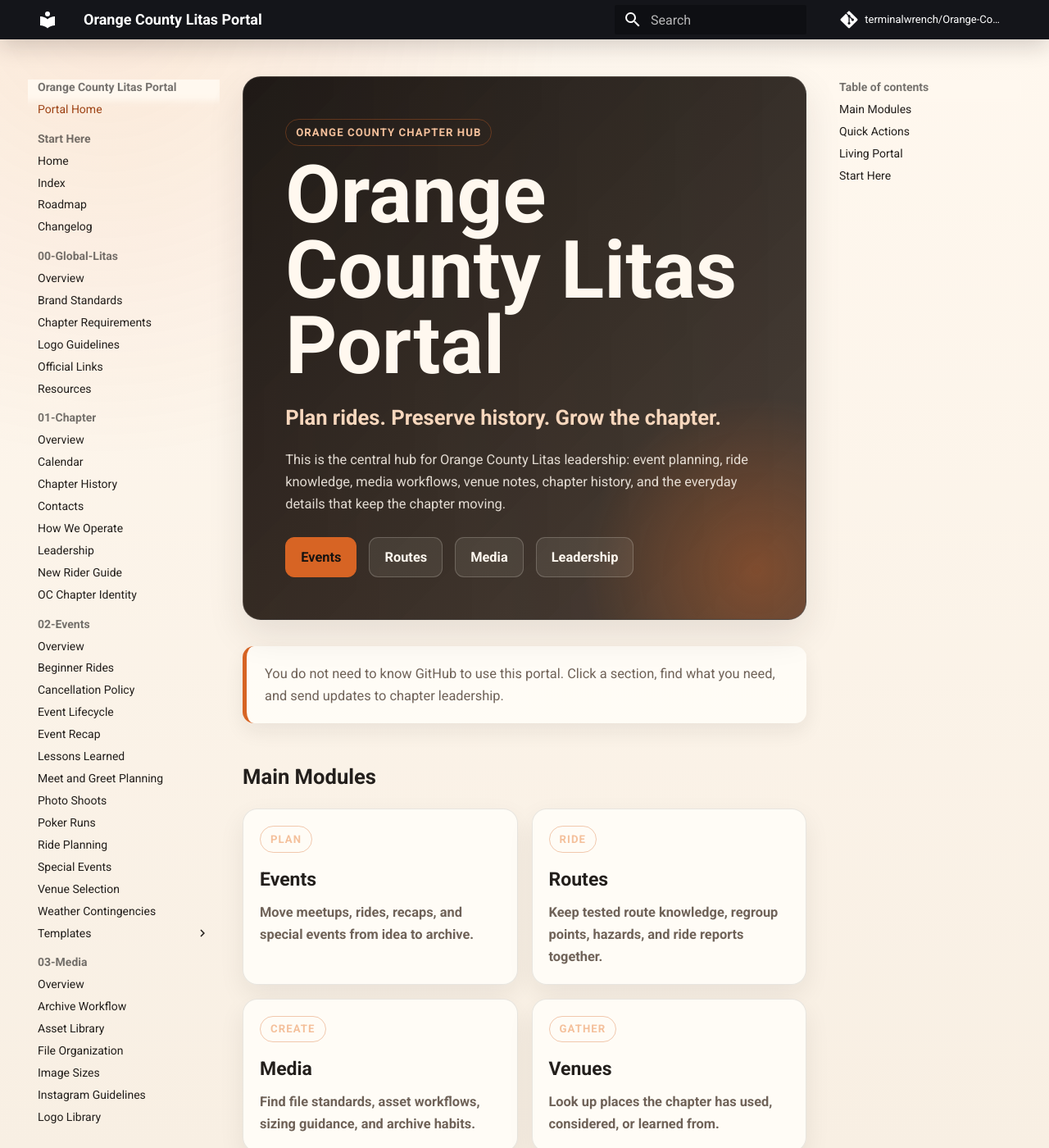
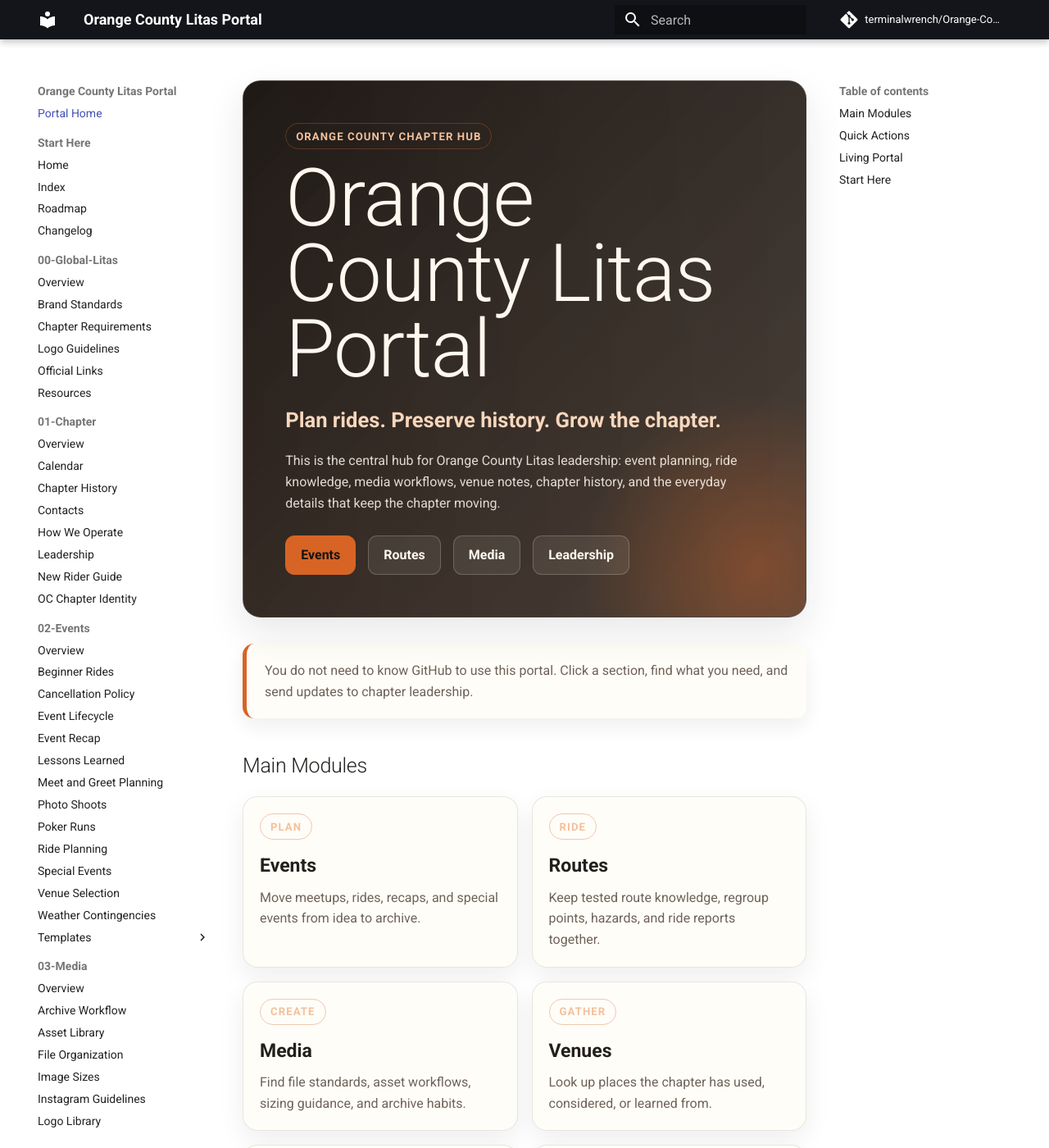
Before and after one commit to terminalwrench/Orange-County-Litas-Handbook, an MkDocs documentation site: the page built from docs/index.md, in a window 1280 px wide and 1400 px high. Shown: the whole window at 82% size. Built offline with MkDocs 1.6.1 and Material for MkDocs 9.7.7, drawn with Linux system fonts in a browser that asks for light colours; comment, search, counter and statistics services are not loaded.

Commit message:
Site Stabilization and Minor Updates

```diff
--- a/docs/assets/stylesheets/extra.css
+++ b/docs/assets/stylesheets/extra.css
@@ -9,88 +9,13 @@
   --oc-orange-dark: #9d4214;
   --oc-line: rgba(35, 31, 28, 0.1);
   --oc-shadow: 0 18px 45px rgba(35, 31, 28, 0.1);
-  --md-primary-fg-color: #171310;
-  --md-primary-fg-color--light: #3a312b;
-  --md-primary-fg-color--dark: #0f0c0a;
-  --md-accent-fg-color: #d76424;
 }
 
-[data-md-color-scheme="default"] {
-  --md-default-bg-color: var(--oc-cream);
-  --md-default-fg-color: var(--oc-ink);
-  --md-typeset-a-color: var(--oc-orange-dark);
-  --md-code-bg-color: #f3e7d9;
+.portal-home {
+  color: var(--oc-ink);
 }
 
-body {
-  background:
-    radial-gradient(circle at 10% 0%, rgba(215, 100, 36, 0.11), transparent 28rem),
-    linear-gradient(180deg, #fff8ef 0%, #f8efe3 100%);
-}
-
-.md-header,
-.md-tabs {
-  background-color: var(--oc-black);
-}
-
-.md-header {
-  box-shadow: 0 8px 28px rgba(23, 19, 16, 0.18);
-}
-
-.md-main__inner {
-  margin-top: 1.25rem;
-}
-
-.md-content__inner {
-  padding-bottom: 4rem;
-}
-
-.md-typeset {
-  font-size: 0.82rem;
-  line-height: 1.65;
-}
-
-.md-typeset h1,
-.md-typeset h2,
-.md-typeset h3 {
-  color: var(--oc-ink);
-  font-weight: 800;
-  letter-spacing: 0;
-}
-
-.md-typeset h1 {
-  margin-bottom: 0.8rem;
-}
-
-.md-typeset h2 {
-  margin-top: 2.4rem;
-}
-
-.md-typeset a {
-  font-weight: 650;
-}
-
-.md-typeset table:not([class]) {
-  background: rgba(255, 253, 248, 0.88);
-  border-radius: 0.7rem;
-  box-shadow: 0 10px 26px rgba(35, 31, 28, 0.06);
-  overflow: hidden;
-}
-
-.md-typeset .admonition,
-.md-typeset details {
-  background-color: rgba(255, 253, 248, 0.9);
-  border-color: var(--oc-orange);
-  border-radius: 0.8rem;
-  box-shadow: 0 12px 30px rgba(35, 31, 28, 0.08);
-}
-
-.md-typeset .admonition-title,
-.md-typeset summary {
-  background-color: rgba(215, 100, 36, 0.12);
-}
-
-.portal-hero,
+.portal-home .portal-hero,
 .module-hero {
   position: relative;
   margin: 0 0 1.6rem;
@@ -105,7 +30,7 @@ body {
   color: #fff8ef;
 }
 
-.portal-hero::after,
+.portal-home .portal-hero::after,
 .module-hero::after {
   position: absolute;
   inset: auto -8rem -8rem auto;
@@ -115,16 +40,16 @@ body {
   background: radial-gradient(circle, rgba(215, 100, 36, 0.38), transparent 68%);
 }
 
-.portal-hero > *,
+.portal-home .portal-hero > *,
 .module-hero > * {
   position: relative;
   z-index: 1;
 }
 
-.portal-eyebrow,
+.portal-home .portal-eyebrow,
 .module-kicker,
-.portal-card-kicker,
-.status-label {
+.portal-home .portal-card-kicker,
+.portal-home .status-label {
   display: inline-flex;
   width: fit-content;
   margin-bottom: 0.7rem;
@@ -138,7 +63,7 @@ body {
   text-transform: uppercase;
 }
 
-.portal-hero h1,
+.portal-home .portal-hero h1,
 .module-hero h1 {
   max-width: 13ch;
   margin: 0;
@@ -152,7 +77,7 @@ body {
   font-size: clamp(2rem, 6vw, 3.6rem);
 }
 
-.portal-subtitle,
+.portal-home .portal-subtitle,
 .module-subtitle {
   max-width: 48rem;
   margin: 1rem 0 0;
@@ -161,20 +86,20 @@ body {
   font-weight: 750;
 }
 
-.portal-intro,
+.portal-home .portal-intro,
 .module-intro {
   max-width: 46rem;
   color: rgba(255, 248, 239, 0.86);
 }
 
-.portal-actions {
+.portal-home .portal-actions {
   display: flex;
   flex-wrap: wrap;
   gap: 0.75rem;
   margin-top: 1.35rem;
 }
 
-.portal-button {
+.portal-home .portal-button {
   display: inline-flex;
   align-items: center;
   justify-content: center;
@@ -188,17 +113,17 @@ body {
   text-decoration: none;
 }
 
-.portal-button:hover {
+.portal-home .portal-button:hover {
   background: rgba(255, 248, 239, 0.16);
 }
 
-.portal-button-primary {
+.portal-home .portal-button-primary {
   border-color: var(--oc-orange);
   background: var(--oc-orange);
   color: #171310 !important;
 }
 
-.portal-note {
+.portal-home .portal-note {
   margin: 1.1rem 0 2rem;
   padding: 1rem 1.1rem;
   border-left: 0.28rem solid var(--oc-orange);
@@ -208,9 +133,9 @@ body {
   color: var(--oc-muted);
 }
 
-.portal-card-grid,
-.quick-grid,
-.status-grid,
+.portal-home .portal-card-grid,
+.portal-home .quick-grid,
+.portal-home .status-grid,
 .module-link-grid {
   display: grid;
   grid-template-columns: repeat(auto-fit, minmax(min(100%, 14rem), 1fr));
@@ -218,9 +143,9 @@ body {
   margin: 1rem 0 1.8rem;
 }
 
-.portal-card,
-.quick-card,
-.status-card,
+.portal-home .portal-card,
+.portal-home .quick-card,
+.portal-home .status-card,
 .module-link-grid a {
   display: flex;
   min-height: 7.5rem;
@@ -234,29 +159,29 @@ body {
   transition: transform 160ms ease, box-shadow 160ms ease, border-color 160ms ease;
 }
 
-.portal-card {
+.portal-home .portal-card {
   flex-direction: column;
 }
 
-.portal-card strong {
+.portal-home .portal-card strong {
   margin-bottom: 0.35rem;
   font-size: 1.15rem;
 }
 
-.portal-card span:last-child,
-.status-card p {
+.portal-home .portal-card span:last-child,
+.portal-home .status-card p {
   color: var(--oc-muted);
 }
 
-.portal-card:hover,
-.quick-card:hover,
+.portal-home .portal-card:hover,
+.portal-home .quick-card:hover,
 .module-link-grid a:hover {
   border-color: rgba(215, 100, 36, 0.45);
   box-shadow: 0 18px 42px rgba(35, 31, 28, 0.12);
   transform: translateY(-2px);
 }
 
-.quick-card,
+.portal-home .quick-card,
 .module-link-grid a {
   min-height: 4.2rem;
   align-items: center;
@@ -264,11 +189,11 @@ body {
   font-weight: 800;
 }
 
-.status-card {
+.portal-home .status-card {
   display: block;
 }
 
-.status-label {
+.portal-home .status-label {
   color: var(--oc-orange-dark);
 }
 
@@ -276,25 +201,21 @@ body {
   margin-bottom: 2rem;
 }
 
-.module-link-grid.compact {
+.portal-home .module-link-grid.compact {
   grid-template-columns: repeat(auto-fit, minmax(min(100%, 10rem), 1fr));
 }
 
-.module-link-grid.compact a {
+.portal-home .module-link-grid.compact a {
   min-height: 3.2rem;
 }
 
 @media screen and (max-width: 44.9375em) {
-  .md-main__inner {
-    margin-top: 0.4rem;
-  }
-
-  .portal-hero,
+  .portal-home .portal-hero,
   .module-hero {
     border-radius: 0.85rem;
   }
 
-  .portal-actions {
+  .portal-home .portal-actions {
     display: grid;
     grid-template-columns: 1fr 1fr;
   }
--- a/docs/index.md
+++ b/docs/index.md
@@ -1,13 +1,15 @@
+<div class="portal-home" markdown="1">
+
 <section class="portal-hero">
   <div class="portal-eyebrow">Orange County chapter hub</div>
   <h1>Orange County Litas Portal</h1>
   <p class="portal-subtitle">Plan rides. Preserve history. Grow the chapter.</p>
   <p class="portal-intro">This is the central hub for Orange County Litas leadership: event planning, ride knowledge, media workflows, venue notes, chapter history, and the everyday details that keep the chapter moving.</p>
   <div class="portal-actions">
-    <a class="portal-button portal-button-primary" href="02-Events/README/">Events</a>
-    <a class="portal-button" href="05-Routes/README/">Routes</a>
-    <a class="portal-button" href="03-Media/README/">Media</a>
-    <a class="portal-button" href="09-Leadership/README/">Leadership</a>
+    <a class="portal-button portal-button-primary" href="./02-Events/">Events</a>
+    <a class="portal-button" href="./05-Routes/">Routes</a>
+    <a class="portal-button" href="./03-Media/">Media</a>
+    <a class="portal-button" href="./09-Leadership/">Leadership</a>
   </div>
 </section>
 
@@ -18,32 +20,32 @@
 ## Main Modules
 
 <div class="portal-card-grid">
-  <a class="portal-card" href="02-Events/README/">
+  <a class="portal-card" href="./02-Events/">
     <span class="portal-card-kicker">Plan</span>
     <strong>Events</strong>
     <span>Move meetups, rides, recaps, and special events from idea to archive.</span>
   </a>
-  <a class="portal-card" href="05-Routes/README/">
+  <a class="portal-card" href="./05-Routes/">
     <span class="portal-card-kicker">Ride</span>
     <strong>Routes</strong>
     <span>Keep tested route knowledge, regroup points, hazards, and ride reports together.</span>
   </a>
-  <a class="portal-card" href="03-Media/README/">
+  <a class="portal-card" href="./03-Media/">
     <span class="portal-card-kicker">Create</span>
     <strong>Media</strong>
     <span>Find file standards, asset workflows, sizing guidance, and archive habits.</span>
   </a>
-  <a class="portal-card" href="11-Venues/README/">
+  <a class="portal-card" href="./11-Venues/">
     <span class="portal-card-kicker">Gather</span>
     <strong>Venues</strong>
     <span>Look up places the chapter has used, considered, or learned from.</span>
   </a>
-  <a class="portal-card" href="09-Leadership/README/">
+  <a class="portal-card" href="./09-Leadership/">
     <span class="portal-card-kicker">Lead</span>
     <strong>Leadership</strong>
     <span>Track internal planning, decisions, assignments, feedback, and continuity.</span>
   </a>
-  <a class="portal-card" href="12-History/README/">
+  <a class="portal-card" href="./12-History/">
     <span class="portal-card-kicker">Remember</span>
     <strong>History</strong>
     <span>Preserve chapter milestones, leadership changes, traditions, and stories.</span>
@@ -53,12 +55,12 @@
 ## Quick Actions
 
 <div class="quick-grid">
-  <a class="quick-card" href="02-Events/Event-Lifecycle/">Plan an event</a>
-  <a class="quick-card" href="05-Routes/Route-Categories/">Find a route</a>
-  <a class="quick-card" href="03-Media/File-Organization/">Upload or find media</a>
-  <a class="quick-card" href="11-Venues/Venue-Index/">Look up a venue</a>
-  <a class="quick-card" href="12-History/Chapter-Timeline/">Review chapter history</a>
-  <a class="quick-card" href="10-Events-Database/Events-Index/">Update event records</a>
+  <a class="quick-card" href="./02-Events/Event-Lifecycle/">Plan an event</a>
+  <a class="quick-card" href="./05-Routes/Route-Categories/">Find a route</a>
+  <a class="quick-card" href="./03-Media/File-Organization/">Upload or find media</a>
+  <a class="quick-card" href="./11-Venues/Venue-Index/">Look up a venue</a>
+  <a class="quick-card" href="./12-History/Chapter-Timeline/">Review chapter history</a>
+  <a class="quick-card" href="./10-Events-Database/Events-Index/">Update event records</a>
 </div>
 
 ## Living Portal
@@ -81,8 +83,10 @@
 ## Start Here
 
 <div class="module-link-grid compact">
-  <a href="HOME/">Home</a>
-  <a href="Handbook-Index/">Handbook Index</a>
-  <a href="ROADMAP/">Roadmap</a>
-  <a href="CHANGELOG/">Changelog</a>
+  <a href="./HOME/">Home</a>
+  <a href="./Handbook-Index/">Handbook Index</a>
+  <a href="./ROADMAP/">Roadmap</a>
+  <a href="./CHANGELOG/">Changelog</a>
 </div>
+
+</div>
```
